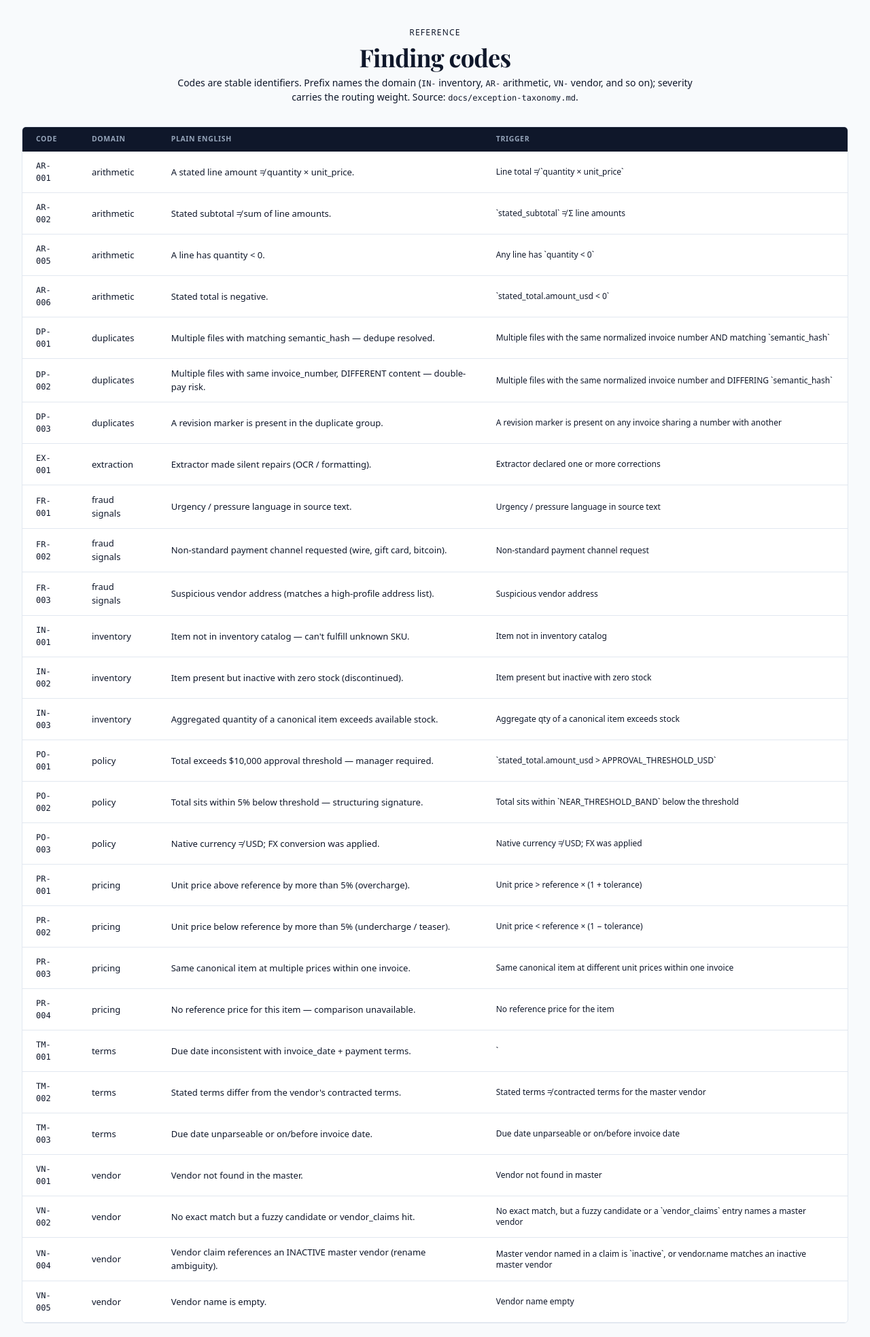
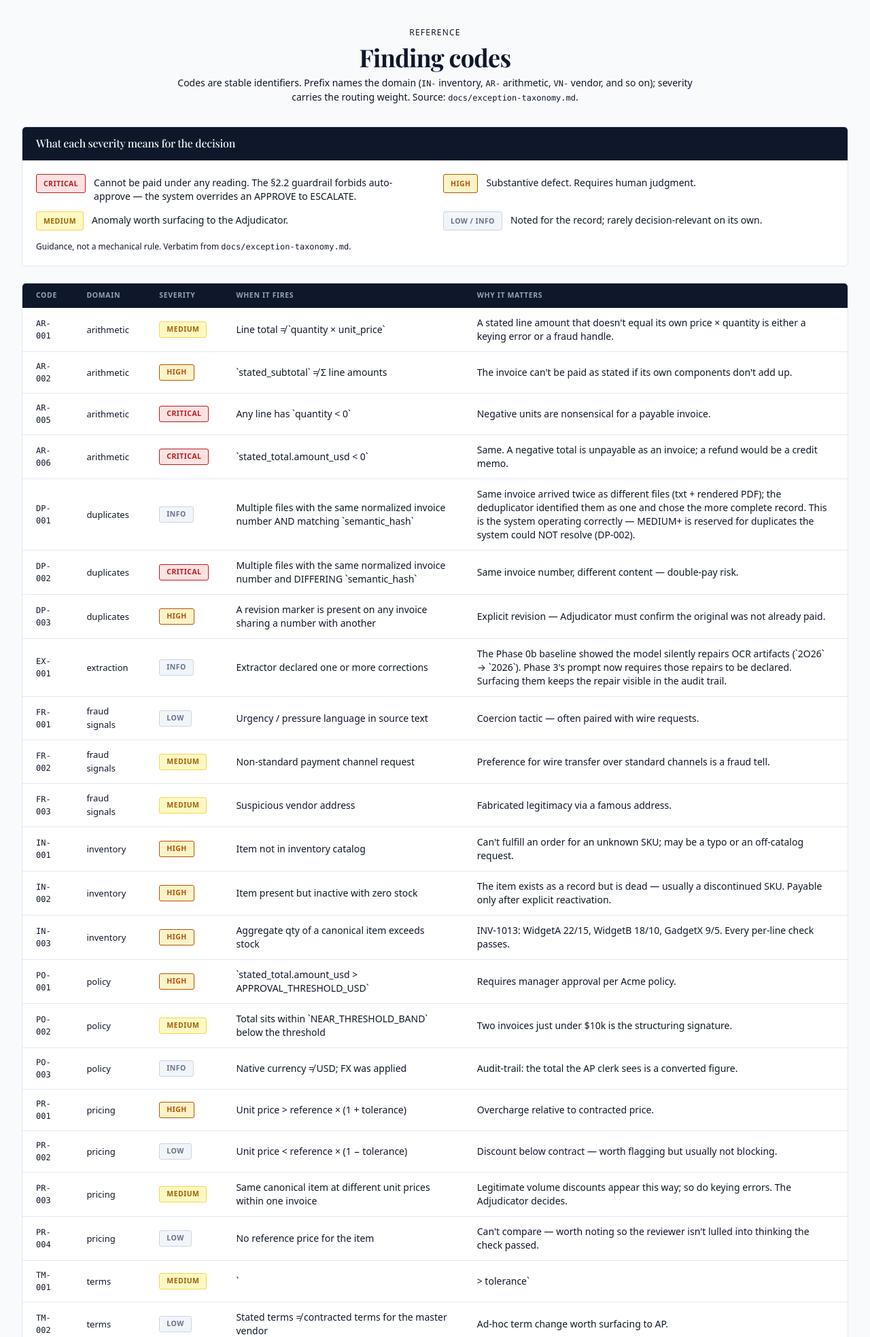
Before and after one commit to mdan-wfu/ap-exception-router, a FastAPI app: page /codes in a window 1280 px wide. Shown: the part 77-2044 px from the top of the page at 68% size. Run offline with FastAPI, Linux system fonts and the light colour scheme; data that the repository does not hold is empty; some libraries are stand-ins or nearby versions.

Commit message:
ui: severity legend on /codes, filled DP-002 diff button on detail
/codes now shows a per-code severity chip and a legend above the table
explaining CRITICAL/HIGH/MEDIUM/LOW-INFO in decision terms (verbatim
from docs/exception-taxonomy.md). The "Plain English" column duplicated
the trigger for many codes; replaced with the taxonomy rationale ("Why
it matters") so trigger and reason are meaningfully distinct.

Severity is parsed by a new _parse_severities() alongside _parse_taxonomy;
kept separate so severity does not enter the frozen get_policy extraction
surface (tests/test_taxonomy_frozen.py) and does not disturb recorded
cassettes.

Detail page: the tiny "see duplicate diff" link (hardcoded to INV-1004)
is now a proper filled callout with a one-line hint, rendered for any
invoice carrying a DP-002 finding.

```diff
--- a/src/tools/policy_tool.py
+++ b/src/tools/policy_tool.py
@@ -50,6 +50,32 @@ def _parse_taxonomy() -> dict[str, dict[str, str | list[str]]]:
     return entries
 
 
+@lru_cache(maxsize=1)
+def _parse_severities() -> dict[str, str]:
+    """Return {code: severity} parsed from the same taxonomy table rows.
+
+    Separate from _parse_taxonomy so severity does not enter the frozen
+    extraction surface (tests/test_taxonomy_frozen.py). Severity is not
+    returned by get_policy by design — see the module docstring.
+
+    Also captures rows with a merged or malformed rationale cell that
+    _parse_taxonomy skips (AR-003, AR-004, VN-003), because severity
+    still lives in column 0 for those rows.
+    """
+    if not TAXONOMY_PATH.exists():
+        return {}
+    out: dict[str, str] = {}
+    for line in TAXONOMY_PATH.read_text().splitlines():
+        m = _ROW_RE.match(line)
+        if not m:
+            continue
+        parts = [p.strip() for p in m.group(2).split("|")]
+        if not parts:
+            continue
+        out[m.group(1)] = parts[0]
+    return out
+
+
 def get_policy(query: PolicyQuery) -> PolicyResult:
     entries = _parse_taxonomy()
     row = entries.get(query.finding_code.strip())
--- a/src/ui/app.py
+++ b/src/ui/app.py
@@ -206,7 +206,6 @@ def codes_view(request: Request):
     return templates.TemplateResponse(request, "codes.html", {
         "active_nav": "codes",
         "codes": data.finding_code_legend(),
-        "summaries": data.FINDING_SUMMARIES,
     })
 
 
--- a/src/ui/data.py
+++ b/src/ui/data.py
@@ -906,10 +906,11 @@ def finding_code_legend() -> list[dict[str, Any]]:
     doesn't return anything the tool doesn't; this is a READ over the
     taxonomy doc, not a write, so it cannot invalidate cassettes.
 
-    Returns one entry per code with prefix, domain, code, trigger,
-    rationale, and a short one-line summary derived from the trigger."""
-    from src.tools.policy_tool import _parse_taxonomy
+    Returns one entry per code with prefix, domain, code, severity,
+    trigger, and rationale."""
+    from src.tools.policy_tool import _parse_severities, _parse_taxonomy
     entries = _parse_taxonomy()
+    severities = _parse_severities()
     domains = {
         "EX": "extraction", "AR": "arithmetic", "IN": "inventory",
         "PR": "pricing", "VN": "vendor", "TM": "terms",
@@ -922,6 +923,7 @@ def finding_code_legend() -> list[dict[str, Any]]:
             "code": code,
             "prefix": code.split("-")[0],
             "domain": domains.get(code.split("-")[0], ""),
+            "severity": severities.get(code, ""),
             "trigger": row.get("trigger", ""),
             "rationale": row.get("rationale", ""),
         })
--- a/src/ui/templates/codes.html
+++ b/src/ui/templates/codes.html
@@ -10,21 +10,51 @@
   </p>
 </div>
 
+<div class="panel mb-6">
+  <div class="panel-header"><h3 class="display text-base">What each severity means for the decision</h3></div>
+  <div class="panel-body">
+    <dl class="grid md:grid-cols-2 gap-x-6 gap-y-3 text-sm">
+      <div class="flex items-baseline gap-3">
+        <span class="chip chip-critical">CRITICAL</span>
+        <span style="color: var(--text-mid);">Cannot be paid under any reading. The §2.2 guardrail forbids auto-approve — the system overrides an APPROVE to ESCALATE.</span>
+      </div>
+      <div class="flex items-baseline gap-3">
+        <span class="chip chip-high">HIGH</span>
+        <span style="color: var(--text-mid);">Substantive defect. Requires human judgment.</span>
+      </div>
+      <div class="flex items-baseline gap-3">
+        <span class="chip chip-medium">MEDIUM</span>
+        <span style="color: var(--text-mid);">Anomaly worth surfacing to the Adjudicator.</span>
+      </div>
+      <div class="flex items-baseline gap-3">
+        <span class="chip chip-low">LOW / INFO</span>
+        <span style="color: var(--text-mid);">Noted for the record; rarely decision-relevant on its own.</span>
+      </div>
+    </dl>
+    <div class="text-xs mt-4" style="color: var(--text-dim);">Guidance, not a mechanical rule. Verbatim from <span class="mono">docs/exception-taxonomy.md</span>.</div>
+  </div>
+</div>
+
 <div class="panel">
   <table class="data">
     <thead><tr>
       <th>Code</th>
       <th>Domain</th>
-      <th>Plain English</th>
-      <th>Trigger</th>
+      <th>Severity</th>
+      <th>When it fires</th>
+      <th>Why it matters</th>
     </tr></thead>
     <tbody>
       {% for c in codes %}
       <tr>
         <td class="mono">{{ c.code }}</td>
         <td style="color: var(--text-mute);">{{ c.domain }}</td>
-        <td>{{ summaries.get(c.code, "") }}</td>
-        <td class="text-xs" style="color: var(--text-mute);">{{ c.trigger }}</td>
+        <td>
+          {% set sev = c.severity.split('/')[0].strip()|lower %}
+          <span class="chip chip-{{ 'low' if sev == 'info' else sev }}">{{ c.severity }}</span>
+        </td>
+        <td class="text-sm">{{ c.trigger }}</td>
+        <td class="text-sm" style="color: var(--text-mute);">{{ c.rationale }}</td>
       </tr>
       {% endfor %}
     </tbody>
@@ -32,10 +62,9 @@
 </div>
 
 <div class="mt-6 text-xs" style="color: var(--text-dim);">
-  Two codes exist in the taxonomy but are not shown above because their table rows
+  Three codes exist in the taxonomy but are not shown above because their table rows
   don't parse into <span class="mono">get_policy</span>'s extraction surface: <span class="mono">AR-003</span>
-  (documented but not implemented — see <span class="mono">docs/eval-results.md</span>) and
-  <span class="mono">AR-004</span> (row contains a pipe in its rationale cell; also a known
-  parser limitation).
+  (documented but not implemented — see <span class="mono">docs/eval-results.md</span>),
+  <span class="mono">AR-004</span>, and <span class="mono">VN-003</span> (rationale column merged into an adjacent cell — a known parser limitation).
 </div>
 {% endblock %}
```
Also changed, not shown: src/ui/templates/detail.html (+19 -1 lines).
